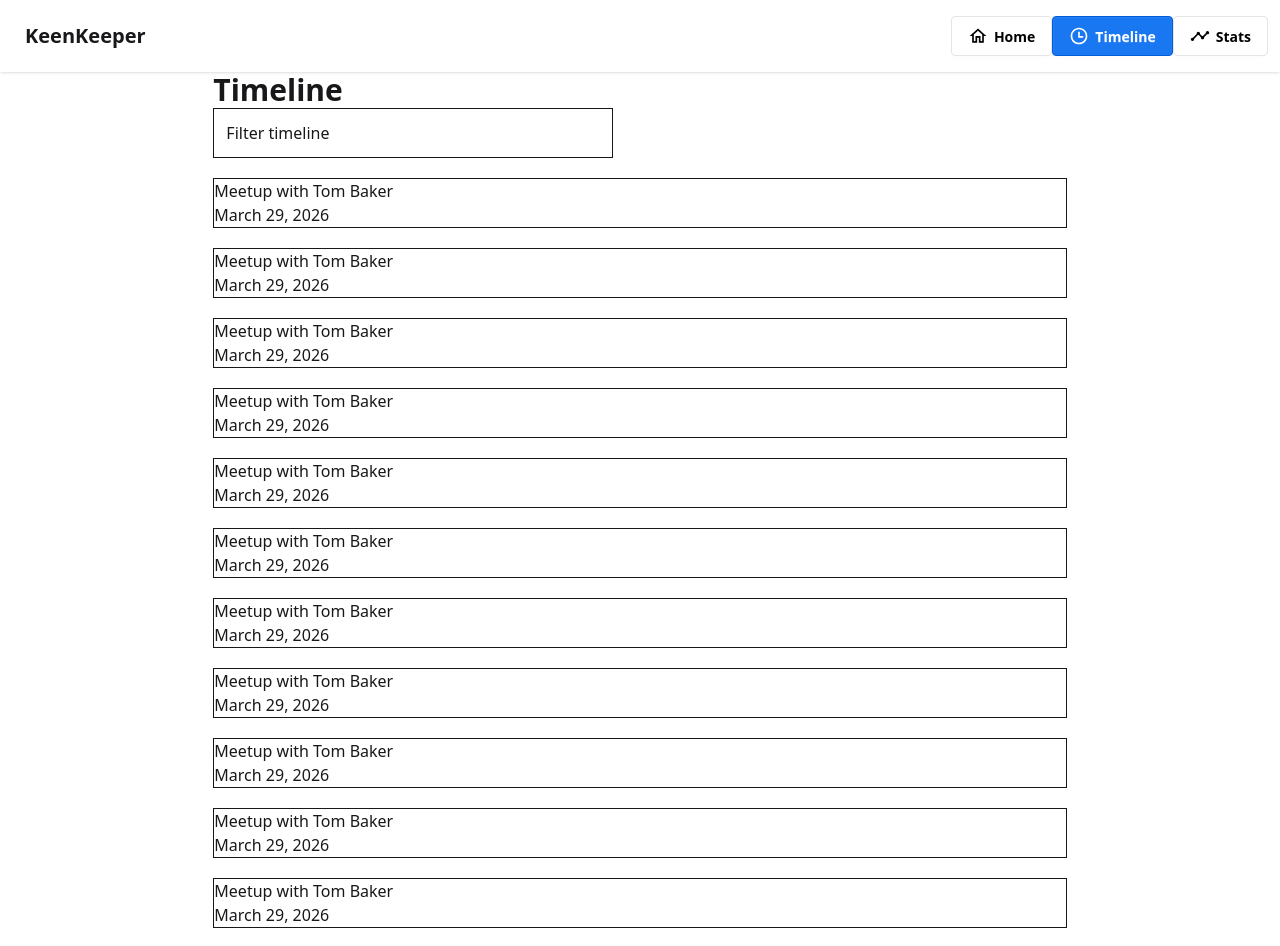
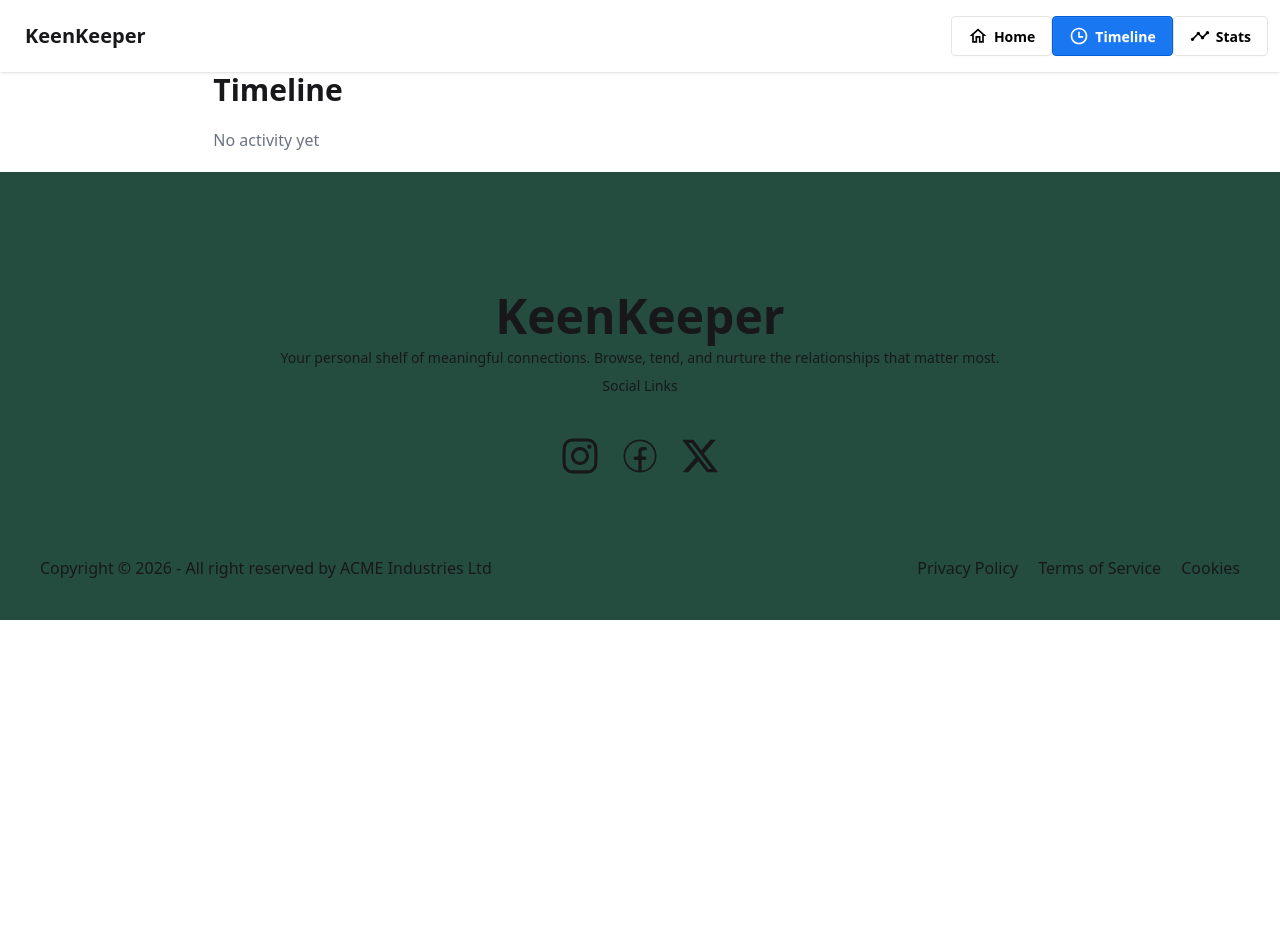
Before and after one commit to mohammadali27/my-KeenKeeper-app, a Next.js app: page /timeline in a window 1280 px wide. Shown: the top 946 px of the page. After the commit the page ends 800 px from the top, so only its background shows below. Built offline with nearby package versions, Linux system fonts and the light colour scheme.

Commit message:
all funtion

```diff
--- a/public/friend.json
+++ b/public/friend.json
@@ -37,9 +37,8 @@
   },
   {
     "id": 4,
-    "name": "Donal Tramp",
-    "picture": "https://encrypted-tbn0.gstatic.com/images?q=tbn:ANd9GcRfye5gGndEEOPloudF20gtuNR-CuCx5pQm9Q&s",
-    "email": "emily@example.com",
+    "name": "Mark Zuckerberg",
+    "picture": "https://encrypted-tbn0.gstatic.com/images?q=tbn:ANd9GcSBzoEhINKmubui6TxLwoWvda42F71eKVICXw&s",
     "days_since_contact": 2,
     "status": "active",
     "tags": ["family"],
--- a/src/app/apps/[id]/page.jsx
+++ b/src/app/apps/[id]/page.jsx
@@ -1,8 +1,12 @@
+import InstalCallButton from "@/component/CallButton/InstalCallButton";
 import Image from "next/image";
+import { FaBoxArchive } from "react-icons/fa6";
+
+import { MdDelete } from "react-icons/md";
+import { RiNotificationSnoozeFill } from "react-icons/ri";
 
 const AllFriendsData = async function () {
   const res = await fetch("https://my-keen-keeper-app.vercel.app/friend.json", {
-    cache: "no-store",
   });
   const data = await res.json();
   return data;
@@ -12,18 +16,18 @@ const newPage = async ({ params }) => {
   const apps = await AllFriendsData();
   const { id } = await params;
 
-  console.log(apps);
+  // console.log(apps);
   //   const app = friends;
   const app = apps.find((app) => String(app.id) === id);
-  console.log("ditiles page", app);
+  // console.log("ditiles page", app);
 
   return (
-    <div className="container mx-auto mb-5 mt-5">
-      <div className="gap-3 ">
-        <div key={app.id} className=" grid grid-cols-4 grid-rows-4 whitespace-nowrap justify-around gap-5  text-center">
-          <div className=" shadow-sm  ">
+    <div className=" container mx-auto items-center mt-5 mb-5  ">
+      <div key={app.id} className="grid grid-cols-4 text-center">
+        <div className="items-center shadow-sm space-y-5">
+          <div className="grid justify-center   mx-auto ">
             <Image
-              className="  mx-auto"
+              className="mx-auto"
               src={app.picture}
               alt=""
               width={200}
@@ -35,31 +39,36 @@ const newPage = async ({ params }) => {
             <p>{app.bio}</p>
             <p>{app.email}</p>
           </div>
-          <div className="shadow-sm items-center justify-center">
+          <div className=" grid grid-rows-3">
+            <button className="btn">
+              <RiNotificationSnoozeFill />
+              Snooze 2 weeks
+            </button>
+            <button className="btn ">
+              <FaBoxArchive />
+              Archive
+            </button>
+            <button className="btn ">
+              <MdDelete />
+              Delete
+            </button>
+          </div>
+        </div>
+        <div className="grid grid-cols-3">
+          <div className="">
             <p>{app.days_since_contact}</p>
             <p>days_since_contact</p>
           </div>
-          <div className="shadow-sm">
+          <div className="">
             <p>{app.goal}</p>
             <p>Goal (Days)</p>
           </div>
-          <div className="shadow-sm">
-            <p>{app.next_due_date}</p>
-            <p>Next Due</p>
-          </div>
-          <div className="shadow-sm">
-            <p>{app.next_due_date}</p>
-            <p>Next Due</p>
-          </div>
-          <div className="shadow-sm">
-            <p>{app.next_due_date}</p>
-            <p>Next Due</p>
-          </div>
-          <div className="shadow-sm col-span-1">
+          <div className="">
             <p>{app.next_due_date}</p>
             <p>Next Due</p>
           </div>
         </div>
+        <InstalCallButton app={app} />
       </div>
     </div>
   );
--- a/src/app/layout.js
+++ b/src/app/layout.js
@@ -2,6 +2,8 @@ import { Geist, Geist_Mono } from "next/font/google";
 import "./globals.css";
 import Navbar from "@/component/Navbar";
 import Footer from "@/component/Footer";
+import InstslledAppProvider from "@/context/install.context";
+import Providers from "./lib/Provider";
 
 const geistSans = Geist({
   variable: "--font-geist-sans",
@@ -26,9 +28,11 @@ export default function RootLayout({ children }) {
       className={`${geistSans.variable} ${geistMono.variable} h-full antialiased`}
     >
       <body className="min-h-full flex flex-col">
-        {<Navbar></Navbar>}
-        {children}
+        <Providers>
+          {<Navbar></Navbar>}
+          {children}
         {<Footer></Footer>}
+        </Providers>
       </body>
     </html>
   );
--- /dev/null
+++ b/src/app/lib/Provider/index.jsx
@@ -0,0 +1,10 @@
+import InstslledAppProvider from "@/context/install.context";
+import React from "react";
+
+const Providers = ({ children }) => {
+  return <InstslledAppProvider>
+    {children}
+    </InstslledAppProvider>;
+};
+
+export default Providers;
--- a/src/app/timeline/page.jsx
+++ b/src/app/timeline/page.jsx
@@ -1,99 +1,28 @@
-import React from "react";
+"use client";
+import { InstallAppsContext } from "@/context/install.context";
+import React, { useContext } from "react";
 
-const timeline = () => {
+const Timeline = () => {
+  const { timeline } = useContext(InstallAppsContext);
+
   return (
-    <div className=" w-8/12 mx-auto space-y-5 mb-5">
-      <div className=" ">
-        <h1 className=" text-3xl font-bold">Timeline </h1>
-        <p className="border w-100 p-3">Filter timeline</p>
-      </div>
+    <div className="w-8/12 mx-auto space-y-5 mb-5">
+      <h1 className="text-3xl font-bold">Timeline</h1>
 
-      <div className="border ">
-        <h2>
-          Meetup <span>with Tom Baker</span>
-        </h2>
-        <p>March 29, 2026</p>
-        <p></p>
-      </div>
-      <div className="border ">
-        <h2>
-          Meetup <span>with Tom Baker</span>
-        </h2>
-        <p>March 29, 2026</p>
-        <p></p>
-      </div>
-      <div className="border ">
-        <h2>
-          Meetup <span>with Tom Baker</span>
-        </h2>
-        <p>March 29, 2026</p>
-        <p></p>
-      </div>
-      <div className="border ">
-        <h2>
-          Meetup <span>with Tom Baker</span>
-        </h2>
-        <p>March 29, 2026</p>
-        <p></p>
-      </div>
-      <div className="border ">
-        <h2>
-          Meetup <span>with Tom Baker</span>
-        </h2>
-        <p>March 29, 2026</p>
-        <p></p>
-      </div>
-      <div className="border ">
-        <h2>
-          Meetup <span>with Tom Baker</span>
-        </h2>
-        <p>March 29, 2026</p>
-        <p></p>
-      </div>
-      <div className="border ">
-        <h2>
-          Meetup <span>with Tom Baker</span>
-        </h2>
-        <p>March 29, 2026</p>
-        <p></p>
-      </div>
-      <div className="border ">
-        <h2>
-          Meetup <span>with Tom Baker</span>
-        </h2>
-        <p>March 29, 2026</p>
-        <p></p>
-      </div>
-      <div className="border ">
-        <h2>
-          Meetup <span>with Tom Baker</span>
-        </h2>
-        <p>March 29, 2026</p>
-        <p></p>
-      </div>
-      <div className="border ">
-        <h2>
-          Meetup <span>with Tom Baker</span>
-        </h2>
-        <p>March 29, 2026</p>
-        <p></p>
-      </div>
-      <div className="border ">
-        <h2>
-          Meetup <span>with Tom Baker</span>
-        </h2>
-        <p>March 29, 2026</p>
-        <p></p>
-      </div>
-      <div className="border ">
-        <h2>
-          Meetup <span>with Tom Baker</span>
-        </h2>
-        <p>March 29, 2026</p>
-        <p></p>
-      </div>
+      {timeline.length === 0 ? (
+        <p className="text-gray-500">No activity yet</p>
+      ) : (
+        timeline.map((item) => (
+          <div key={item.id} className="border p-3 rounded">
+            <h2 className="font-semibold">
+              {item.type} with <span>{item.app?.name || "Unknown"}</span>
+            </h2>
+            <p>{item.time}</p>
+          </div>
+        ))
+      )}
     </div>
   );
 };
 
-export default timeline;
+export default Timeline;
--- /dev/null
+++ b/src/component/CallButton/InstalCallButton.jsx
@@ -0,0 +1,40 @@
+"use client";
+import { InstallAppsContext } from "@/context/install.context";
+import { useContext } from "react";
+import { FiPhoneCall } from "react-icons/fi";
+import { IoVideocamOutline } from "react-icons/io5";
+import { MdTextsms } from "react-icons/md";
+
+const InstalCallButton = ({ app }) => {
+  const { installedApp, setInstalledApp, timeline, setTimeline } =
+    useContext(InstallAppsContext);
+  const addToTimeline = (type) => {
+    const newEvent = {
+      id: Date.now(),
+      app,
+      type,
+      time: new Date().toLocaleString(),
+    };
+
+    setTimeline([newEvent, ...timeline]);
+    setInstalledApp([...installedApp, app]);
+  };
+
+  return (
+    <div className="flex items-center shadow-sm gap-5">
+      <button onClick={() => addToTimeline("Call")} className="btn">
+        <FiPhoneCall /> Call
+      </button>
+
+      <button onClick={() => addToTimeline("Text")} className="btn">
+        <MdTextsms /> Text
+      </button>
+
+      <button onClick={() => addToTimeline("Video")} className="btn">
+        <IoVideocamOutline /> Video
+      </button>
+    </div>
+  );
+};
+
+export default InstalCallButton;
--- /dev/null
+++ b/src/context/install.context.jsx
@@ -0,0 +1,27 @@
+"use client";
+import { children, createContext, useState } from "react";
+
+export const InstallAppsContext = createContext();
+const InstslledAppProvider = ({ children }) => {
+  const [installedApp, setInstalledApp] = useState([]);
+  const [timeline, setTimeline] = useState([]);
+
+  const data = {
+    installedApp,
+    setInstalledApp,
+  };
+
+  return (
+    <InstallAppsContext.Provider
+      value={{
+        installedApp,
+        setInstalledApp,
+        timeline,
+        setTimeline,
+      }}
+    >
+      {children}
+    </InstallAppsContext.Provider>
+  );
+};
+export default InstslledAppProvider;
```
